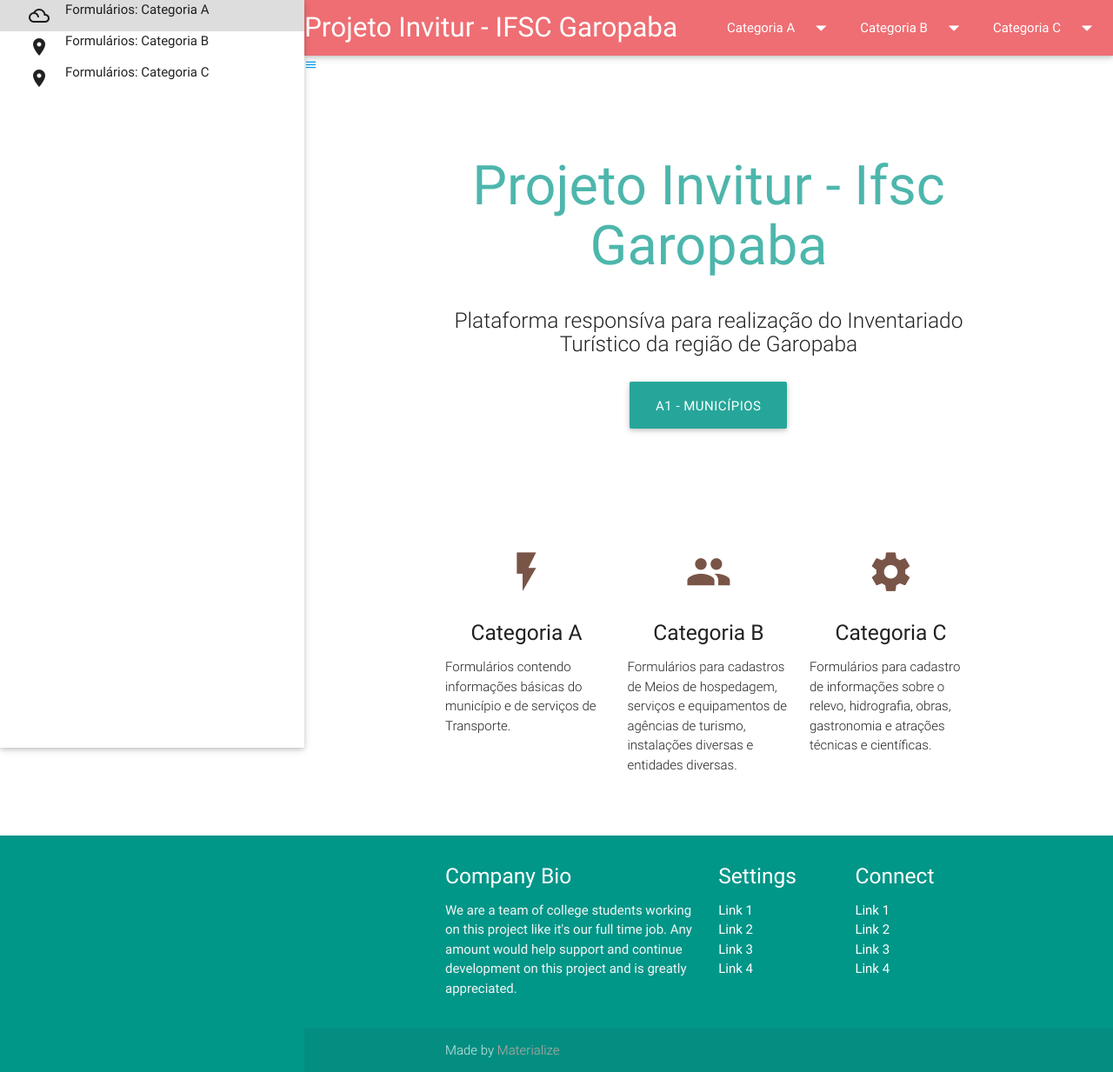
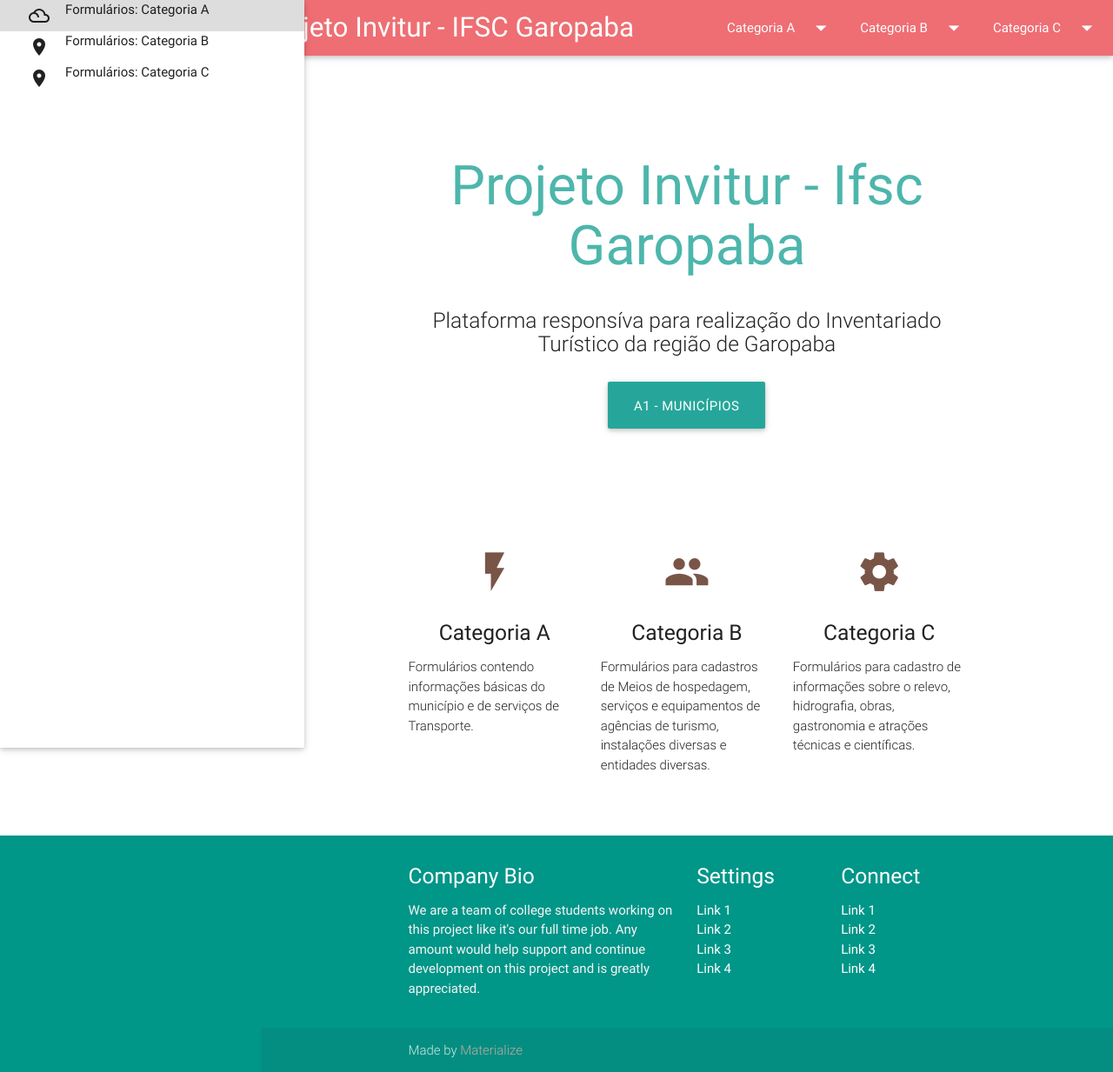
Before and after one commit to chameoandre/projeto-invitur-ifsc, a PHP site: page / in a window 1280 px wide. Shown: the whole page at 87% size. Run offline with PHP 8.4, Linux system fonts and the light colour scheme; some libraries are stand-ins or nearby versions.

Commit message:
Alteração na Index: atualização de dados

```diff
--- a/testes/testesAndre/css/geral.css
+++ b/testes/testesAndre/css/geral.css
@@ -8,7 +8,7 @@ and open the template in the editor.
     Author     : andre
 */
   header, main, footer {
-    padding-left: 350px;
+    padding-left: 300px;
   }
 
   @media only screen and (max-width : 992px) {
```
